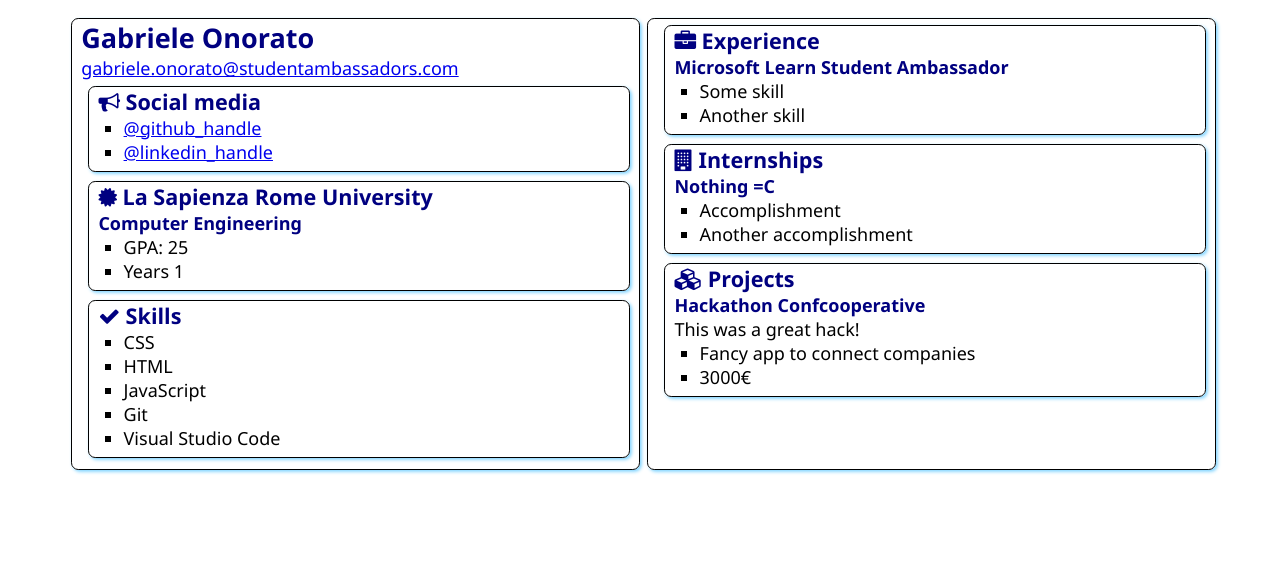
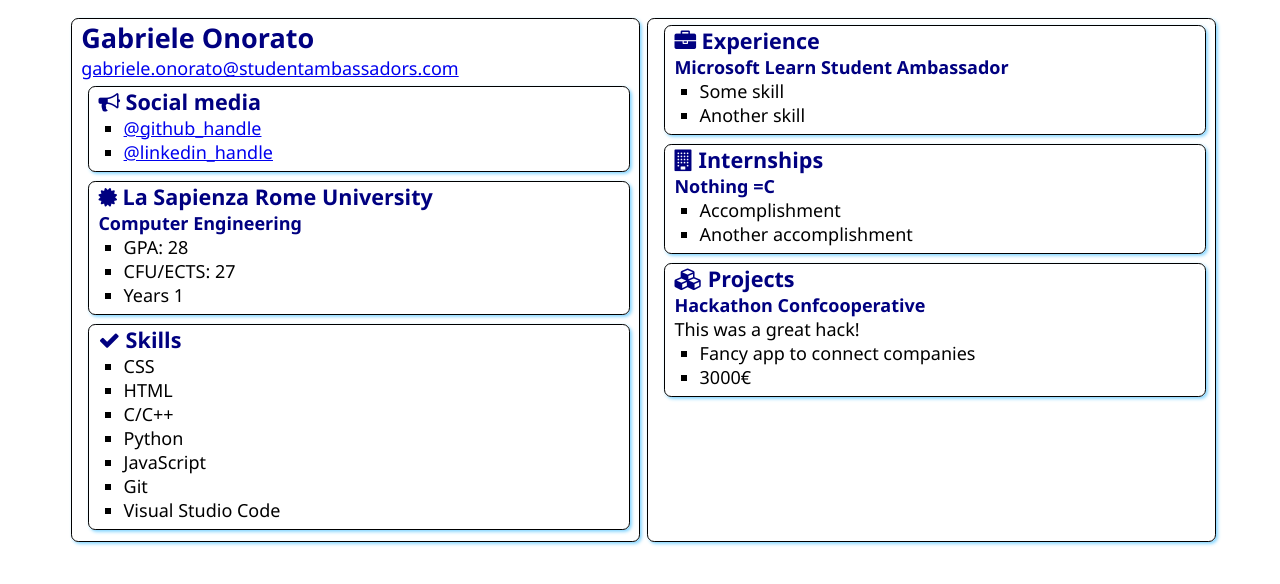
Before and after one commit to lapry34/SATechnicalOnboarding, a plain HTML site: page src/index.html in a window 1280 px wide. Drawn offline with Linux system fonts and the light colour scheme.

Commit message:
Update index.html
Updated GPA and Programming skills

```diff
--- a/src/index.html
+++ b/src/index.html
@@ -34,7 +34,8 @@
                     </h2>
                     <h3>Computer Engineering</h3>
                     <ul>
-                        <li>GPA: 25</li>
+                        <li>GPA: 28</li>
+                        <li>CFU/ECTS: 27</li>
                         <li>Years 1</li>
                     </ul>
                 </div>
@@ -48,6 +49,8 @@
                 <ul>
                     <li>CSS</li>
                     <li>HTML</li>
+                    <li>C/C++</li>
+                    <li>Python</li>
                     <li>JavaScript</li>
                     <li>Git</li>
                     <li>Visual Studio Code</li>
```
